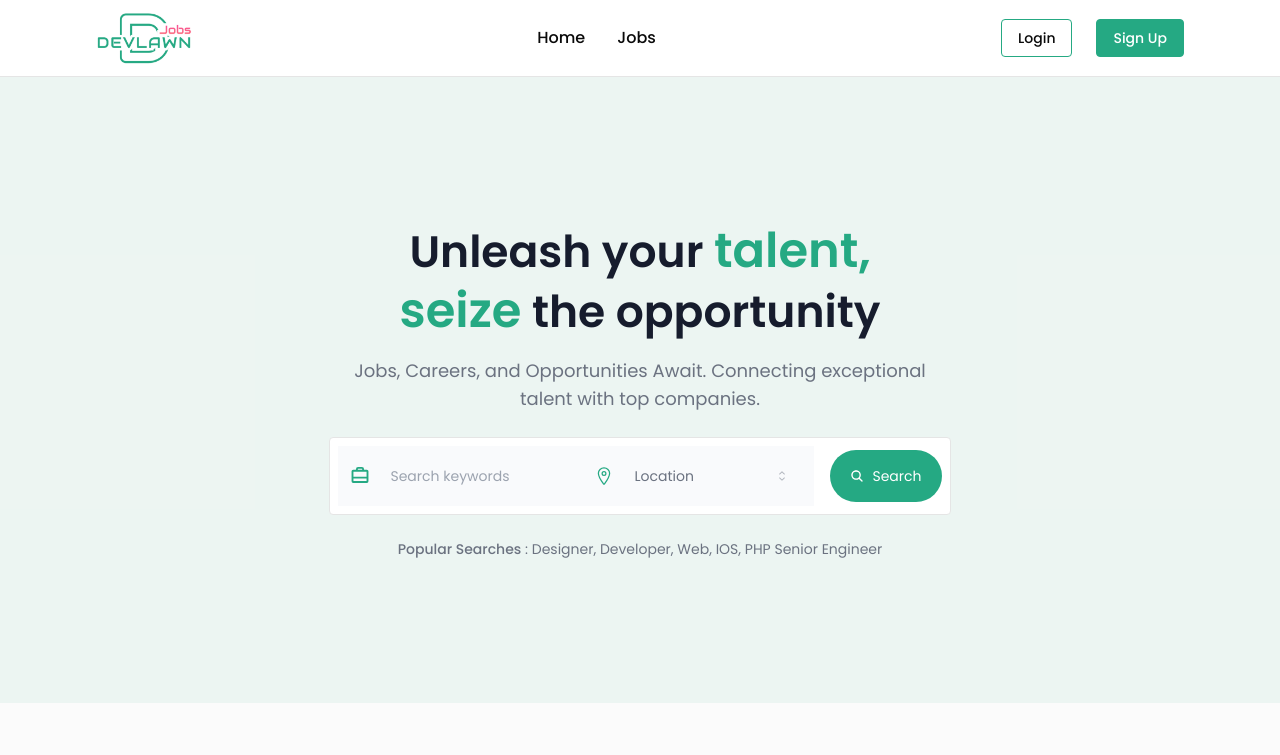
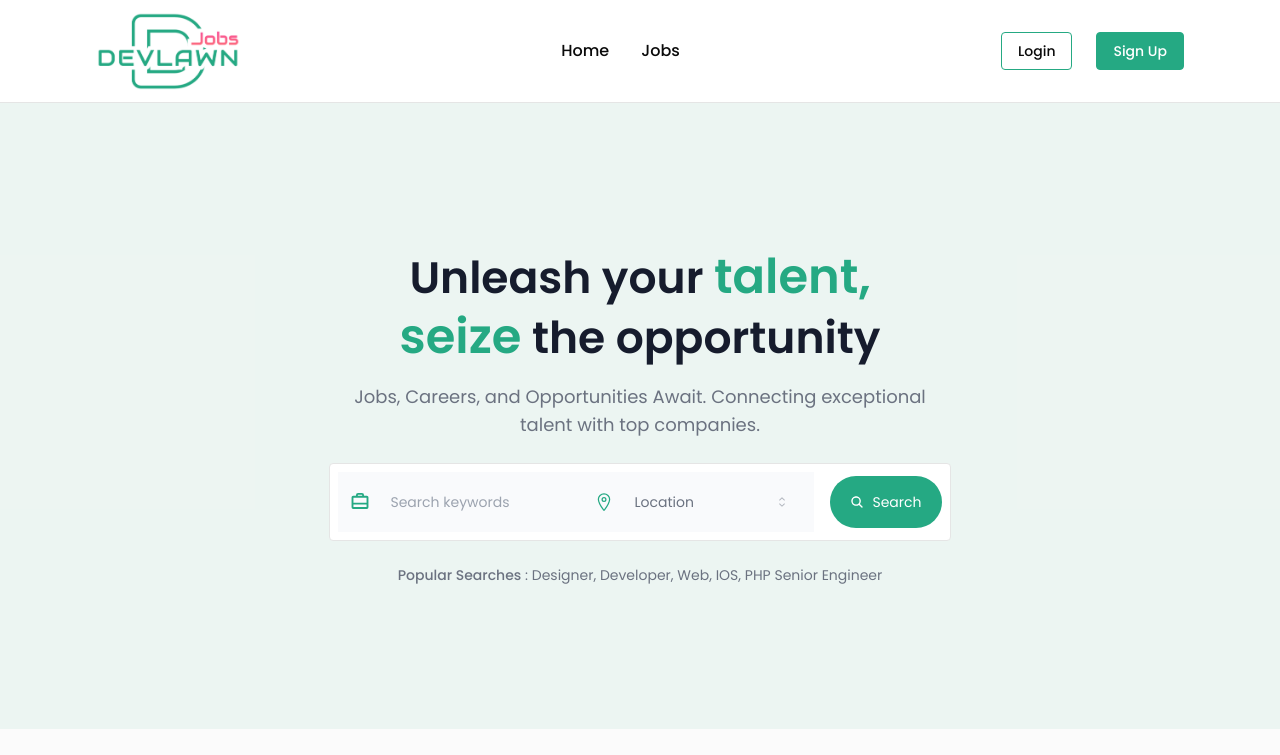
Before and after one commit to devronaktanwar/stacklearning-fe, a React (Vite) app: page / in a window 1280 px wide. Shown: the top 755 px of the page. Built offline with nearby package versions, Linux system fonts and the light colour scheme.

Commit message:
change logo

```diff
--- a/src/components/Navbar.tsx
+++ b/src/components/Navbar.tsx
@@ -18,9 +18,9 @@ const Navbar: FC<NavbarProps> = () => {
 
   return (
     <div className="sticky top-0 bg-white border-b z-50">
-      <nav className="w-[85%] m-auto flex justify-between items-center  z-50 relative">
+      <nav className="w-[85%] m-auto flex justify-between items-center  z-50 relative py-3">
         <div
-          className="w-20 sm:w-24 cursor-pointer py-3"
+          className="w-24 sm:w-36 cursor-pointer"
           onClick={() => navigate("/")}
         >
           <img src={logo} alt="logo" className="w-full" />
```
